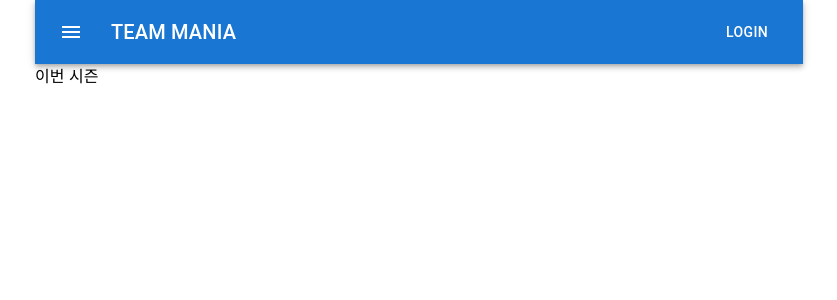
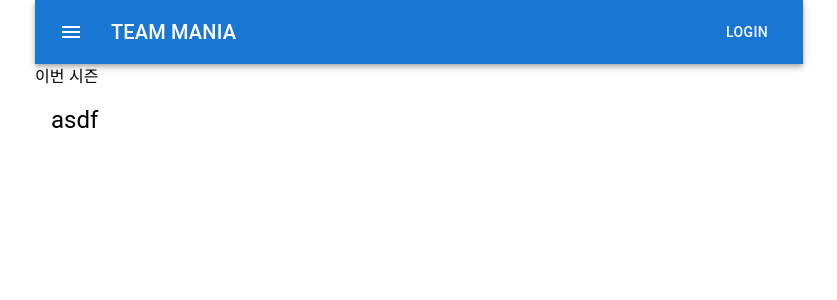
Before and after one commit to 2je0/mania_calendar, a Next.js app in the folder front-end/: page / in a window 1280 px wide. Shown: the top 300 px of the page, without its empty margins (221-1058 px from the left). Built offline with nearby package versions, Linux system fonts and the light colour scheme.

Commit message:
✨ feat: 예약하기 페이지

```diff
--- a/front-end/package.json
+++ b/front-end/package.json
@@ -12,10 +12,14 @@
     "@emotion/react": "^11.10.5",
     "@emotion/styled": "^11.10.5",
     "@mui/icons-material": "^5.11.0",
+    "@mui/lab": "^5.0.0-alpha.112",
     "@mui/material": "^5.11.0",
+    "@randex/material-ui-multiple-dates-picker": "^0.4.0",
+    "date-fns": "^2.29.3",
     "next": "13.0.6",
     "react": "18.2.0",
-    "react-dom": "18.2.0"
+    "react-dom": "18.2.0",
+    "react-multi-date-picker": "^3.3.4"
   },
   "devDependencies": {
     "autoprefixer": "^10.4.13",
--- a/front-end/pages/index.jsx
+++ b/front-end/pages/index.jsx
@@ -1,12 +1,15 @@
 import tw from 'tailwind-styled-components';
 import Progress from '@components/home/progress';
+import Title from '@components/common/Title';
 export default function Home() {
   return (
     <Container>
       <Progress />
+      <Title title='asdf' />
     </Container>
   );
 }
 const Container = tw.div`
   flex
+  flex-col
 `;
--- a/front-end/pages/reservation.jsx
+++ b/front-end/pages/reservation.jsx
@@ -1,7 +1,30 @@
-import React from 'react';
-
+import React, { useState } from 'react';
+import tw from 'tailwind-styled-components';
+import Title from '@components/common/Title';
+import { Calendar } from 'react-multi-date-picker';
+import DatePanel from 'react-multi-date-picker/plugins/date_panel';
+import { Button } from '@mui/material';
 const reservation = () => {
-  return <div>reservation</div>;
+  const [value, setValue] = useState(null);
+  return (
+    <Container>
+      <Title title='예약하기' />
+      <div className='flex justify-center my-4'>
+        <Calendar
+          value={value}
+          onChange={setValue}
+          multiple
+          sort
+          plugins={[<DatePanel />]}
+        />
+      </div>
+      <div className='flex w-full justify-end px-6'>
+        <Button variant='outlined'>Outlined</Button>
+      </div>
+    </Container>
+  );
 };
 
 export default reservation;
+const Container = tw.div`
+`;
--- a/front-end/src/components/Layout/Header.jsx
+++ b/front-end/src/components/Layout/Header.jsx
@@ -67,8 +67,9 @@ const Header = () => {
               edge='start'
               color='inherit'
               aria-label='menu'
-              sx={{ mr: 2 }}>
-              <MenuIcon onClick={toggleDrawer(anchor, true)} />
+              sx={{ mr: 2 }}
+              onClick={toggleDrawer(anchor, true)}>
+              <MenuIcon />
             </IconButton>
             <Typography variant='h6' component='div' sx={{ flexGrow: 1 }}>
               TEAM MANIA
--- /dev/null
+++ b/front-end/src/components/common/Title.jsx
@@ -0,0 +1,18 @@
+import React from 'react';
+import CardContent from '@mui/material/CardContent';
+import Typography from '@mui/material/Typography';
+import Box from '@mui/material/Box';
+const Title = ({ title, desc }) => {
+  return (
+    <Box sx={{ flexGrow: 1 }}>
+      <CardContent>
+        <Typography variant='h5' component='div'>
+          {title}
+        </Typography>
+        <Typography color='text.secondary'>{desc || ''}</Typography>
+      </CardContent>
+    </Box>
+  );
+};
+
+export default Title;
```
Also changed, not shown: 2 other files (tests, documents, lock files or other folders).
